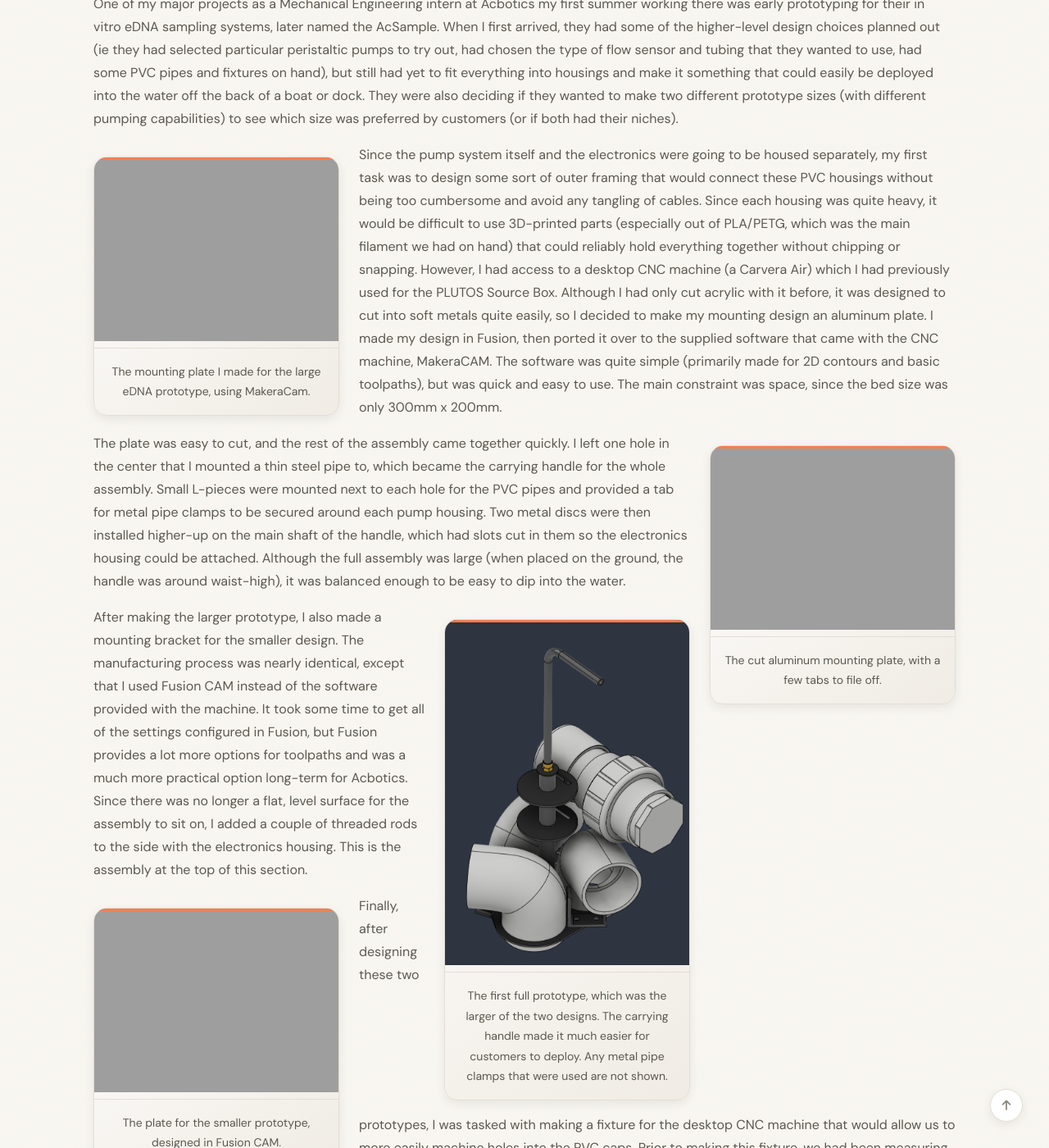
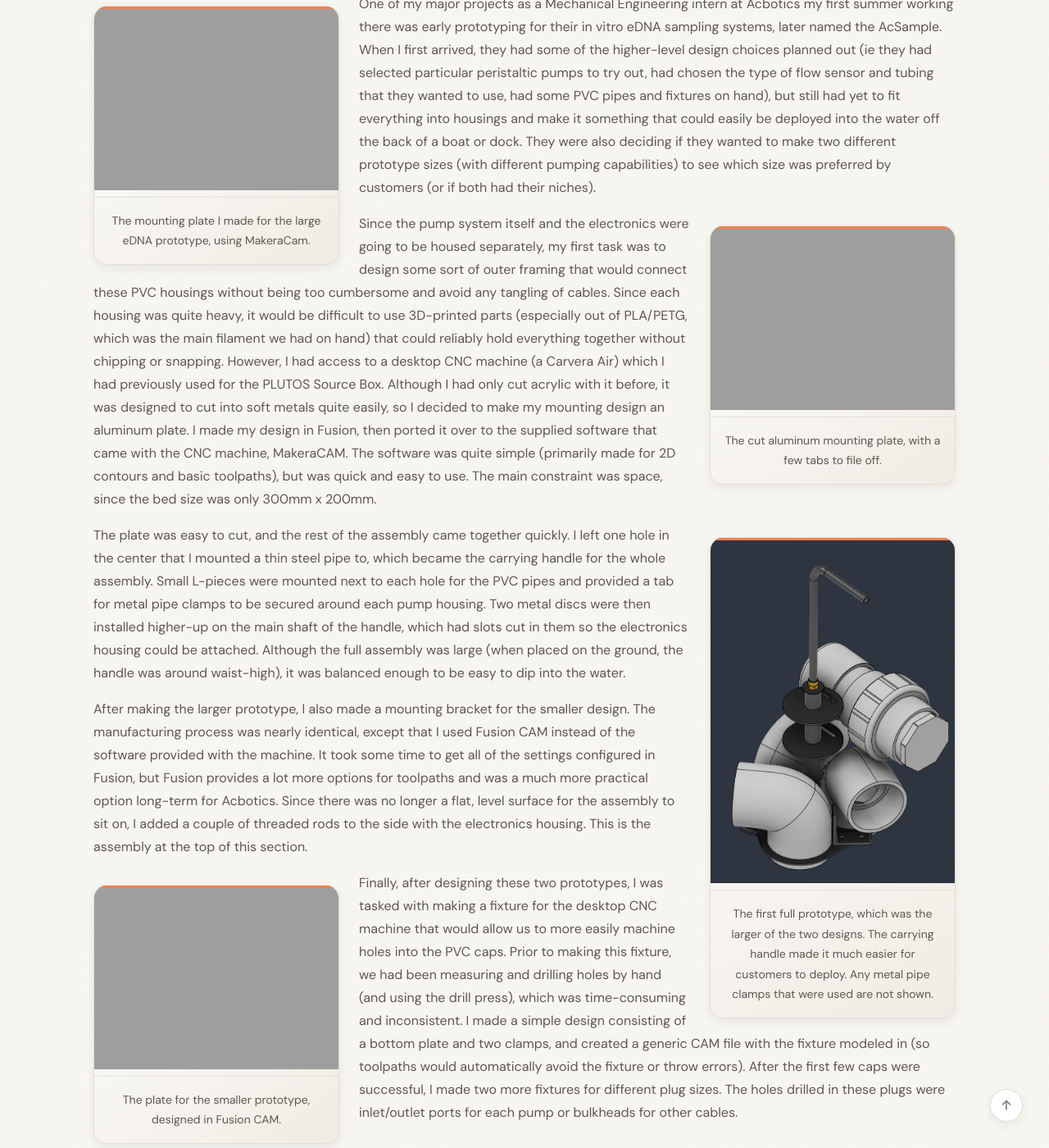
Before and after one commit to braden-kennedy/bkennedyportfolio, a Jekyll site: the page built from _pages/acbotics.md, in a window 1280 px wide and 1400 px high, scrolled down 1812 px. Shown: the whole window at 82% size. Built offline with Jekyll 4.4.1, drawn with Linux system fonts in a browser that asks for light colours; a style sheet for code colours, icons or effects is not loaded.

Commit message:
Update acbotics.md

```diff
--- a/_pages/acbotics.md
+++ b/_pages/acbotics.md
@@ -15,17 +15,17 @@ permalink: /acbotics/
 
 *May 2025 - August 2025*
 
+{% include figure.html src="acbotics/MakeraCAM.JPG" alt=" " caption="The mounting plate I made for the large eDNA prototype, using MakeraCam." position="left" width="300px" %}
+
 One of my major projects as a Mechanical Engineering intern at Acbotics my first summer working there was early prototyping for their in vitro eDNA sampling systems, later named the AcSample. When I first arrived, they had some of the higher-level design choices planned out (ie they had selected particular peristaltic pumps to try out, had chosen the type of flow sensor and tubing that they wanted to use, had some PVC pipes and fixtures on hand), but still had yet to fit everything into housings and make it something that could easily be deployed into the water off the back of a boat or dock. They were also deciding if they wanted to make two different prototype sizes (with different pumping capabilities) to see which size was preferred by customers (or if both had their niches).
 
-{% include figure.html src="acbotics/MakeraCAM.JPG" alt=" " caption="The mounting plate I made for the large eDNA prototype, using MakeraCam." position="left" width="300px" %}
+{% include figure.html src="acbotics/eDNA_Plate.JPG" alt=" " caption="The cut aluminum mounting plate, with a few tabs to file off." position="right" width="300px" %}
 
 Since the pump system itself and the electronics were going to be housed separately, my first task was to design some sort of outer framing that would connect these PVC housings without being too cumbersome and avoid any tangling of cables. Since each housing was quite heavy, it would be difficult to use 3D-printed parts (especially out of PLA/PETG, which was the main filament we had on hand) that could reliably hold everything together without chipping or snapping. However, I had access to a desktop CNC machine (a Carvera Air) which I had previously used for the PLUTOS Source Box. Although I had only cut acrylic with it before, it was designed to cut into soft metals quite easily, so I decided to make my mounting design an aluminum plate. I made my design in Fusion, then ported it over to the supplied software that came with the CNC machine, MakeraCAM. The software was quite simple (primarily made for 2D contours and basic toolpaths), but was quick and easy to use. The main constraint was space, since the bed size was only 300mm x 200mm.
 
-{% include figure.html src="acbotics/eDNA_Plate.JPG" alt=" " caption="The cut aluminum mounting plate, with a few tabs to file off." position="right" width="300px" %}
+{% include figure.html src="acbotics/Early_AcSample_Prototype.png" alt=" " caption="The first full prototype, which was the larger of the two designs. The carrying handle made it much easier for customers to deploy. Any metal pipe clamps that were used are not shown." position="right" width="300px" %}
 
 The plate was easy to cut, and the rest of the assembly came together quickly. I left one hole in the center that I mounted a thin steel pipe to, which became the carrying handle for the whole assembly. Small L-pieces were mounted next to each hole for the PVC pipes and provided a tab for metal pipe clamps to be secured around each pump housing. Two metal discs were then installed higher-up on the main shaft of the handle, which had slots cut in them so the electronics housing could be attached. Although the full assembly was large (when placed on the ground, the handle was around waist-high), it was balanced enough to be easy to dip into the water.
-
-{% include figure.html src="acbotics/Early_AcSample_Prototype.png" alt=" " caption="The first full prototype, which was the larger of the two designs. The carrying handle made it much easier for customers to deploy. Any metal pipe clamps that were used are not shown." position="right" width="300px" %}
 
 After making the larger prototype, I also made a mounting bracket for the smaller design. The manufacturing process was nearly identical, except that I used Fusion CAM instead of the software provided with the machine. It took some time to get all of the settings configured in Fusion, but Fusion provides a lot more options for toolpaths and was a much more practical option long-term for Acbotics. Since there was no longer a flat, level surface for the assembly to sit on, I added a couple of threaded rods to the side with the electronics housing. This is the assembly at the top of this section.
 
@@ -33,7 +33,7 @@ After making the larger prototype, I also made a mounting bracket for the smalle
 
 Finally, after designing these two prototypes, I was tasked with making a fixture for the desktop CNC machine that would allow us to more easily machine holes into the PVC caps. Prior to making this fixture, we had been measuring and drilling holes by hand (and using the drill press), which was time-consuming and inconsistent. I made a simple design consisting of a bottom plate and two clamps, and created a generic CAM file with the fixture modeled in (so toolpaths would automatically avoid the fixture or throw errors). After the first few caps were successful, I made two more fixtures for different plug sizes. The holes drilled in these plugs were inlet/outlet ports for each pump or bulkheads for other cables.
 
-{% include figure.html src="acbotics/Machined_transducerCap.JPG" alt=" " caption="A machined PVC cap clamped down using a custom fixture." position="right" width="300px" %}
+{% include figure.html src="acbotics/Machined_TransducerCap.JPG" alt=" " caption="A machined PVC cap clamped down using a custom fixture." position="right" width="300px" %}
 
 ## PLUTOS Source Box
 
```
